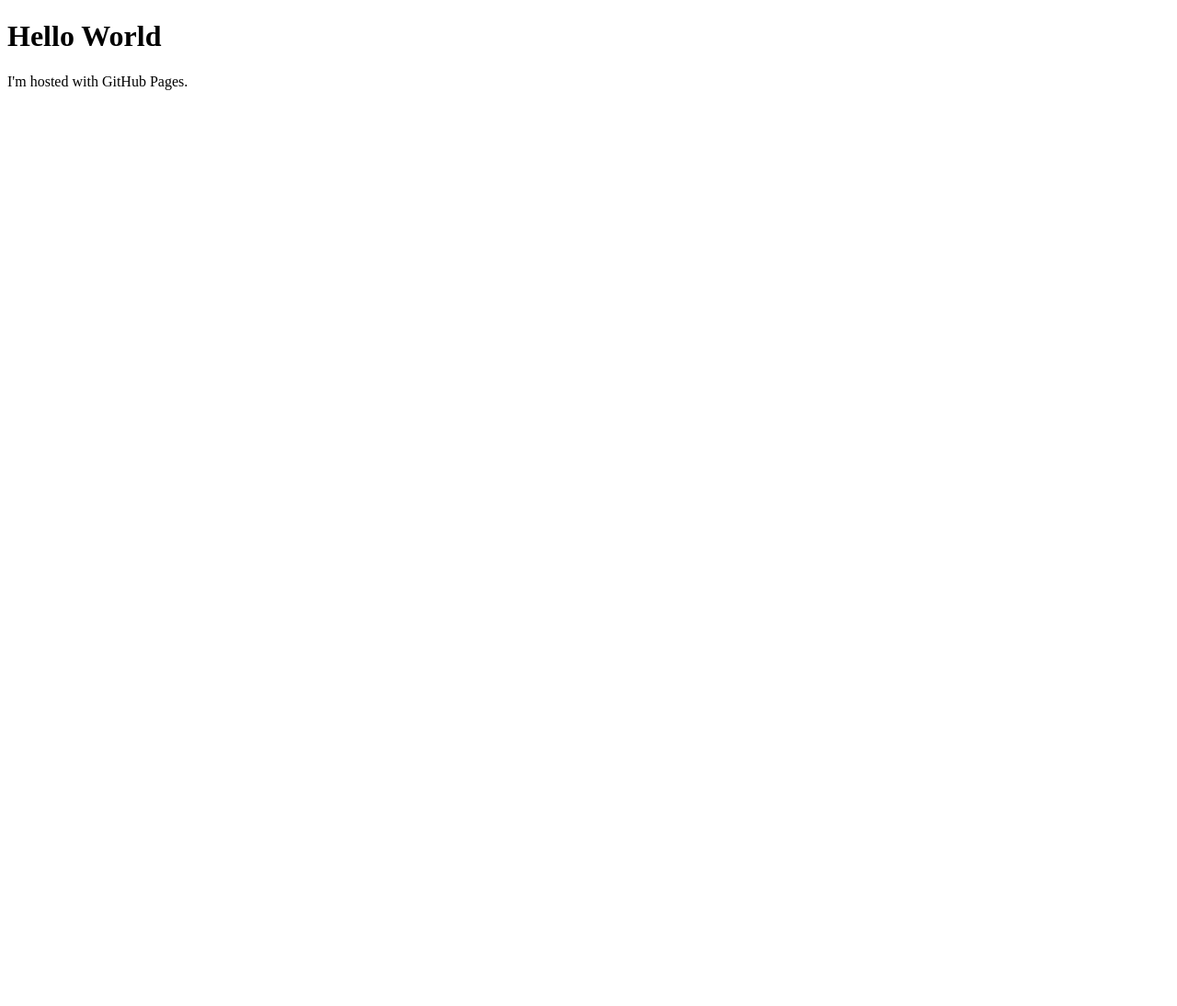
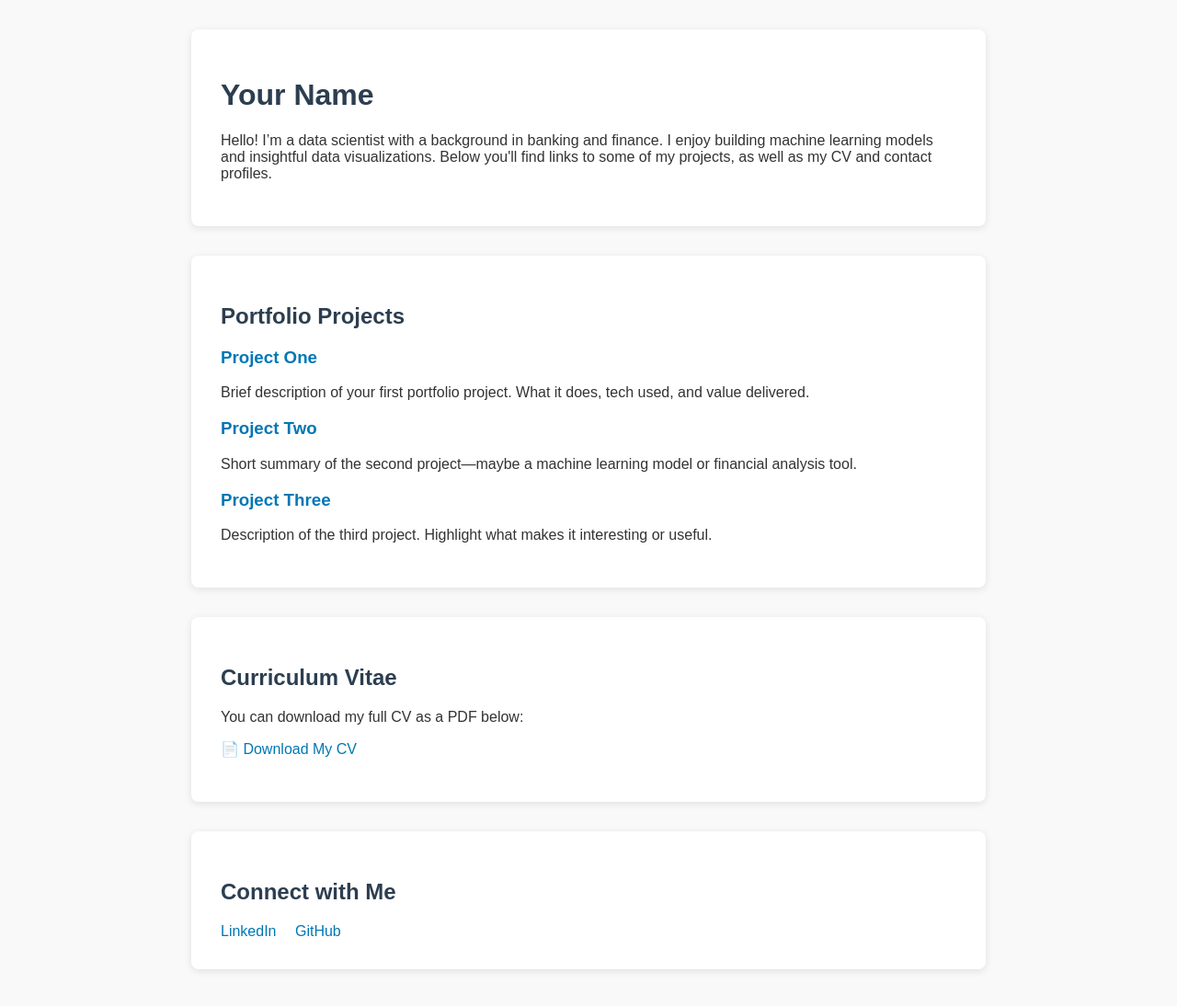
Before and after one commit to alex-pchel/alex-pchel.github.io, a plain HTML site: page index.html in a window 1280 px wide. Shown: the whole page at 92% size. Before the commit the page ends 800 px from the top, so only its background shows below. Drawn offline with Linux system fonts and the light colour scheme.

Commit message:
index page ftemplate

```diff
--- a/index.html
+++ b/index.html
@@ -1,7 +1,83 @@
 <!DOCTYPE html>
-<html>
+<html lang="en">
+<head>
+  <meta charset="UTF-8" />
+  <meta name="viewport" content="width=device-width, initial-scale=1.0"/>
+  <title>Your Name - CV</title>
+  <style>
+    body {
+      font-family: Arial, sans-serif;
+      margin: 0;
+      padding: 2rem;
+      background-color: #f9f9f9;
+      color: #333;
+    }
+    header, section, footer {
+      max-width: 800px;
+      margin: auto;
+      margin-bottom: 2rem;
+      background: #fff;
+      padding: 2rem;
+      border-radius: 8px;
+      box-shadow: 0 2px 8px rgba(0,0,0,0.1);
+    }
+    h1, h2 {
+      color: #2c3e50;
+    }
+    a {
+      color: #0077b5;
+      text-decoration: none;
+    }
+    a:hover {
+      text-decoration: underline;
+    }
+    ul {
+      padding-left: 1.2rem;
+    }
+    .project {
+      margin-bottom: 1rem;
+    }
+    .social-links a {
+      margin-right: 1rem;
+    }
+  </style>
+</head>
 <body>
-<h1>Hello World</h1>
-<p>I'm hosted with GitHub Pages.</p>
+
+  <header>
+    <h1>Your Name</h1>
+    <p>Hello! I’m a data scientist with a background in banking and finance. I enjoy building machine learning models and insightful data visualizations. Below you'll find links to some of my projects, as well as my CV and contact profiles.</p>
+  </header>
+
+  <section>
+    <h2>Portfolio Projects</h2>
+    <div class="project">
+      <h3><a href="#">Project One</a></h3>
+      <p>Brief description of your first portfolio project. What it does, tech used, and value delivered.</p>
+    </div>
+    <div class="project">
+      <h3><a href="#">Project Two</a></h3>
+      <p>Short summary of the second project—maybe a machine learning model or financial analysis tool.</p>
+    </div>
+    <div class="project">
+      <h3><a href="#">Project Three</a></h3>
+      <p>Description of the third project. Highlight what makes it interesting or useful.</p>
+    </div>
+  </section>
+
+  <section>
+    <h2>Curriculum Vitae</h2>
+    <p>You can download my full CV as a PDF below:</p>
+    <p><a href="cv.pdf" target="_blank">📄 Download My CV</a></p>
+  </section>
+
+  <footer>
+    <h2>Connect with Me</h2>
+    <div class="social-links">
+      <a href="https://www.linkedin.com/in/yourusername" target="_blank">LinkedIn</a>
+      <a href="https://github.com/yourusername" target="_blank">GitHub</a>
+    </div>
+  </footer>
+
 </body>
 </html>
```
